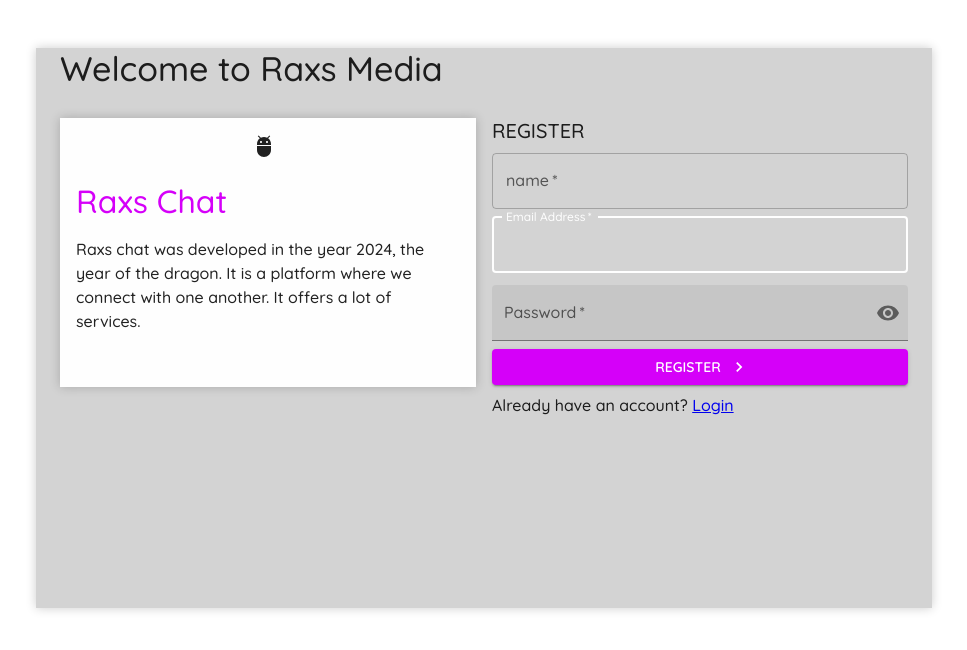
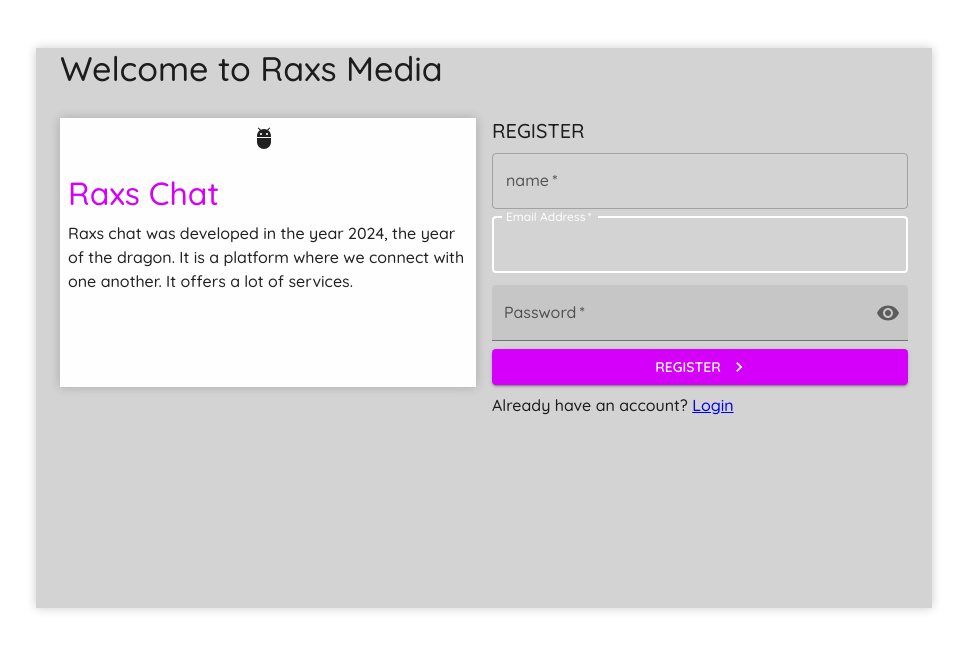
Before and after one commit to Kimo08/raxs, a React (Vite) app: page /register in a window 1280 px wide. Shown: the top 650 px of the page, without its empty margins (156-1123 px from the left). Built offline with nearby package versions, Linux system fonts and the light colour scheme.

Commit message:
yellow commit

```diff
--- a/src/pages/Register.tsx
+++ b/src/pages/Register.tsx
@@ -64,7 +64,7 @@ const Register = () => {
                 boxShadow: "0 0 10px rgba(0, 0, 0, .2)",
               }}
             >
-              <Box sx={{ p: 2 }}>
+              <Box sx={{ p: 1 }}>
                 <Box sx={{ display: "flex", gap: 3, justifyContent: "center" }}>
                   <AdbIcon
                     sx={{ display: { xs: "flex", md: "flex" }, mr: 1 }}
@@ -83,7 +83,7 @@ const Register = () => {
                   Raxs Chat
                 </Typography>
                 <Typography
-                  sx={{ mt: 2, fontSize: { xs: "12px", md: "16px" } }}
+                  sx={{ mt: 1, fontSize: { xs: "12px", md: "16px" } }}
                 >
                   Raxs chat was developed in the year 2024, the year of the
                   dragon. It is a platform where we connect with one another. It
```
